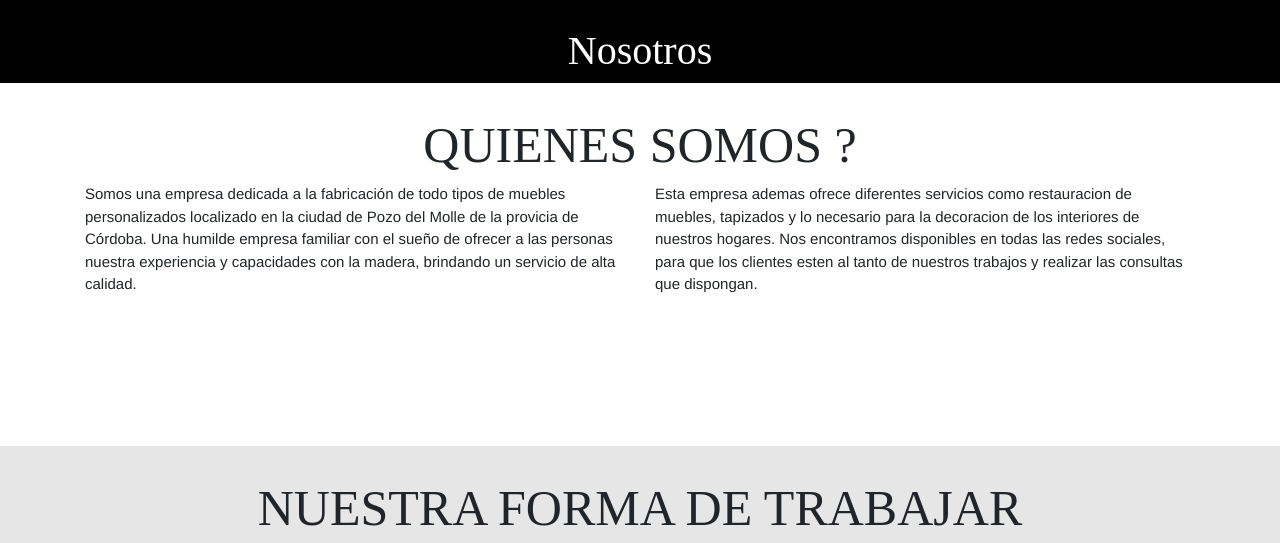
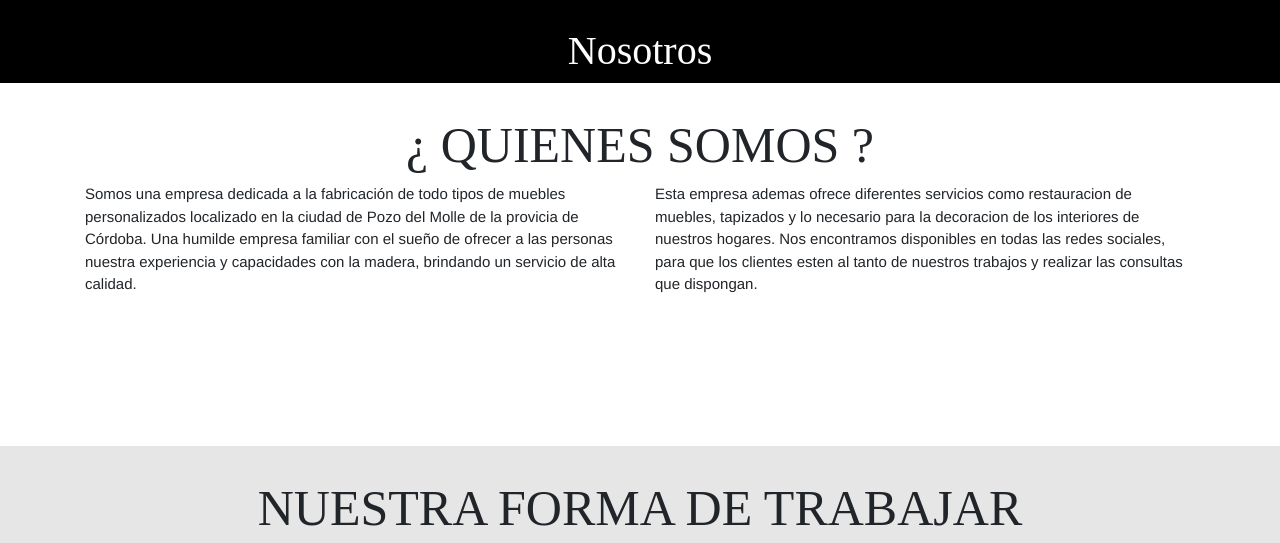
Before and after one commit to javiperelda/proyecto-final, a plain HTML site: page pages/nosotros.html in a window 1280 px wide. Shown: the part 133-676 px from the top of the page. Drawn offline with nearby package versions, Linux system fonts and the light colour scheme.

Commit message:
modificacion de titulo servicios

```diff
--- a/pages/nosotros.html
+++ b/pages/nosotros.html
@@ -56,7 +56,7 @@
 
     <section class="row">
         <div class="col-lg-12 col-xs-12 col-xl-12">
-            <div class="titulo-nosotros"> QUIENES SOMOS ?</div>
+            <div class="titulo-nosotros">¿ QUIENES SOMOS ?</div>
             <div class="container">
                 <div class="row">
                     <div class="col-md-6"
```
